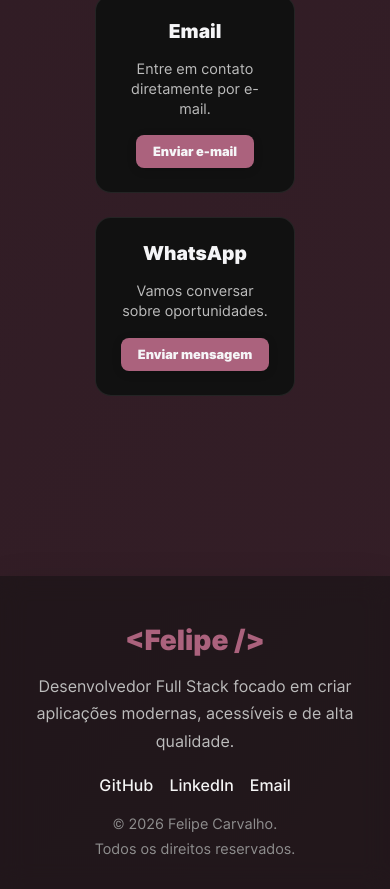
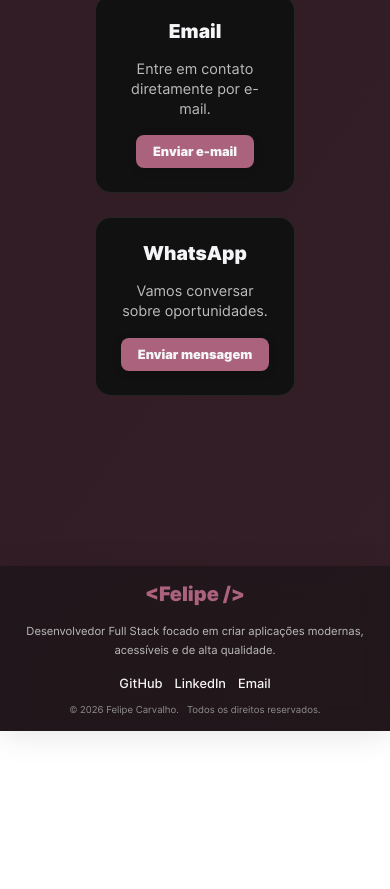
Before and after one commit to flpzht/portfolio, a React (Vite) app: page / in a window 390 px wide. Shown: the part 6007-6896 px from the top of the page. After the commit the page ends 6738 px from the top, so only its background shows below. Built offline with nearby package versions, Linux system fonts and the light colour scheme.

Commit message:
feat(footer): created responsive structure

```diff
--- a/src/components/Footer/Footer.module.css
+++ b/src/components/Footer/Footer.module.css
@@ -1,6 +1,6 @@
 .footer {
-  margin-top: 120px;
-  padding: 48px 0 32px;
+  margin-top: 90px;
+  padding: var(--padding-2) 0 var(--padding-2);
   background-color: rgba(17, 17, 17, 0.50);
   box-shadow: 0 4px 30px rgba(0, 0, 0, 0.1);
 backdrop-filter: blur(12px);
@@ -67,7 +67,7 @@ backdrop-filter: blur(12px);
 
 .copy {
   display: flex;
-  flex-direction: column;
+  flex-direction: row;
   gap: 8px;
   color: #8f8f8f;
   font-size: 0.9rem;
@@ -77,16 +77,76 @@ backdrop-filter: blur(12px);
   margin: 0;
 }
 
-@media (max-width: 768px) {
+/* =========================
+   LAPTOP
+   ========================= */
+
+@media screen and (max-width: 1024px) {
   .footer {
     margin-top: 80px;
+    padding: var(--padding-1) 0 var(--padding-1);
   }
+  .container {
+    gap: 16px;
+  }
+  .logo {
+    font-size: 1.75rem;
+  }
+  .description {
+    font-size: 0.9rem;
+  }
+  .copy {
+    font-size: 0.8rem;
+  }
+}
 
+
+/* =========================
+   TABLET
+   ========================= */
+
+@media screen and (max-width: 768px) {
+  .footer {
+    margin-top: 70px;
+  }
+  .container {
+    gap: 12px;
+  }
+.logo {
+  font-size: 1.5rem;
+}
+.description {
+  font-size: 0.8rem;
+}
   .list {
     gap: 16px;
   }
-
-  .logo {
-    font-size: 1.75rem;
+  .link {
+    font-size: 0.9rem;
+  }
+  .copy {
+    font-size: 0.7rem;
   }
 }
+
+/* =========================
+   MOBILE
+   ========================= */
+
+@media screen and (max-width: 600px) {
+  .logo {
+    font-size: 1.25rem;
+  }
+  .description {
+    font-size: 0.7rem;
+  }
+  .list {
+    gap: 12px;
+  }
+  .link {
+    font-size: 0.8rem;
+  }
+  .copy {
+    font-size: 0.6rem;
+  }
+}
```
